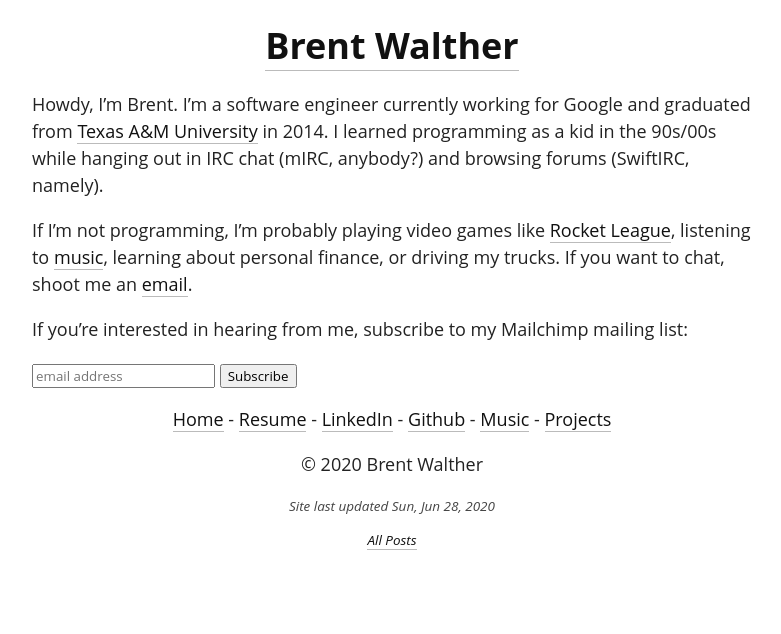
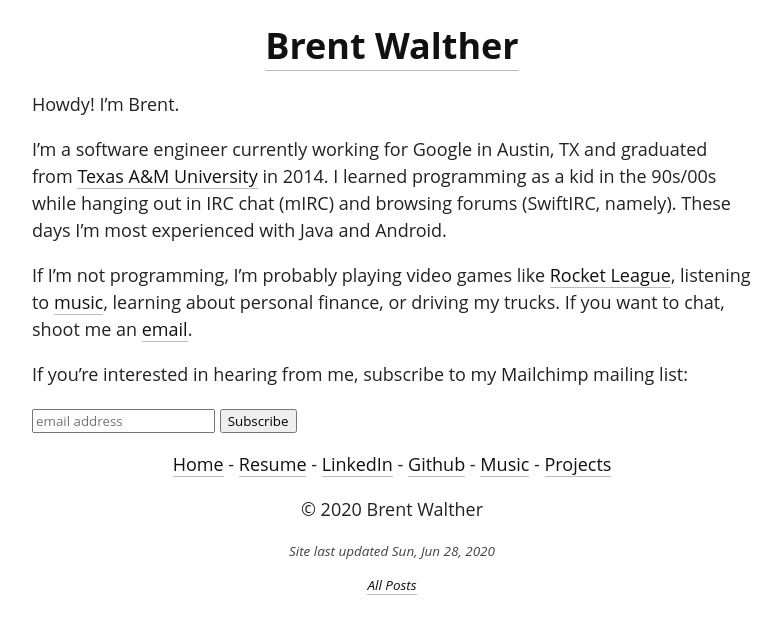
Before and after one commit to brentwalther/brentwalther.github.io, a Jekyll site: the page built from index.md, in a window 1280 px wide. Shown: the top 634 px of the page, without its empty margins (248-1029 px from the left). Built offline with Jekyll 4.4.1, drawn with Linux system fonts in a browser that asks for light colours; some web fonts are replaced.

Commit message:
Update index.

```diff
--- a/index.md
+++ b/index.md
@@ -2,10 +2,11 @@
 layout: default
 ---
 
-Howdy, I'm Brent. I'm a software engineer currently working for Google and
+Howdy! I'm Brent.
+
+I'm a software engineer currently working for Google in Austin, TX and
 graduated from [Texas A&amp;M University](http://www.tamu.edu) in 2014. I
-learned programming as a kid in the 90s/00s while hanging out in IRC chat (mIRC,
-anybody?) and browsing forums (SwiftIRC, namely).
+learned programming as a kid in the 90s/00s while hanging out in IRC chat (mIRC) and browsing forums (SwiftIRC, namely). These days I'm most experienced with Java and Android.
 
 If I'm not programming, I'm probably playing video games like
 [Rocket League](https://rocketleague.tracker.network/profile/steam/76561198099061550),
```
